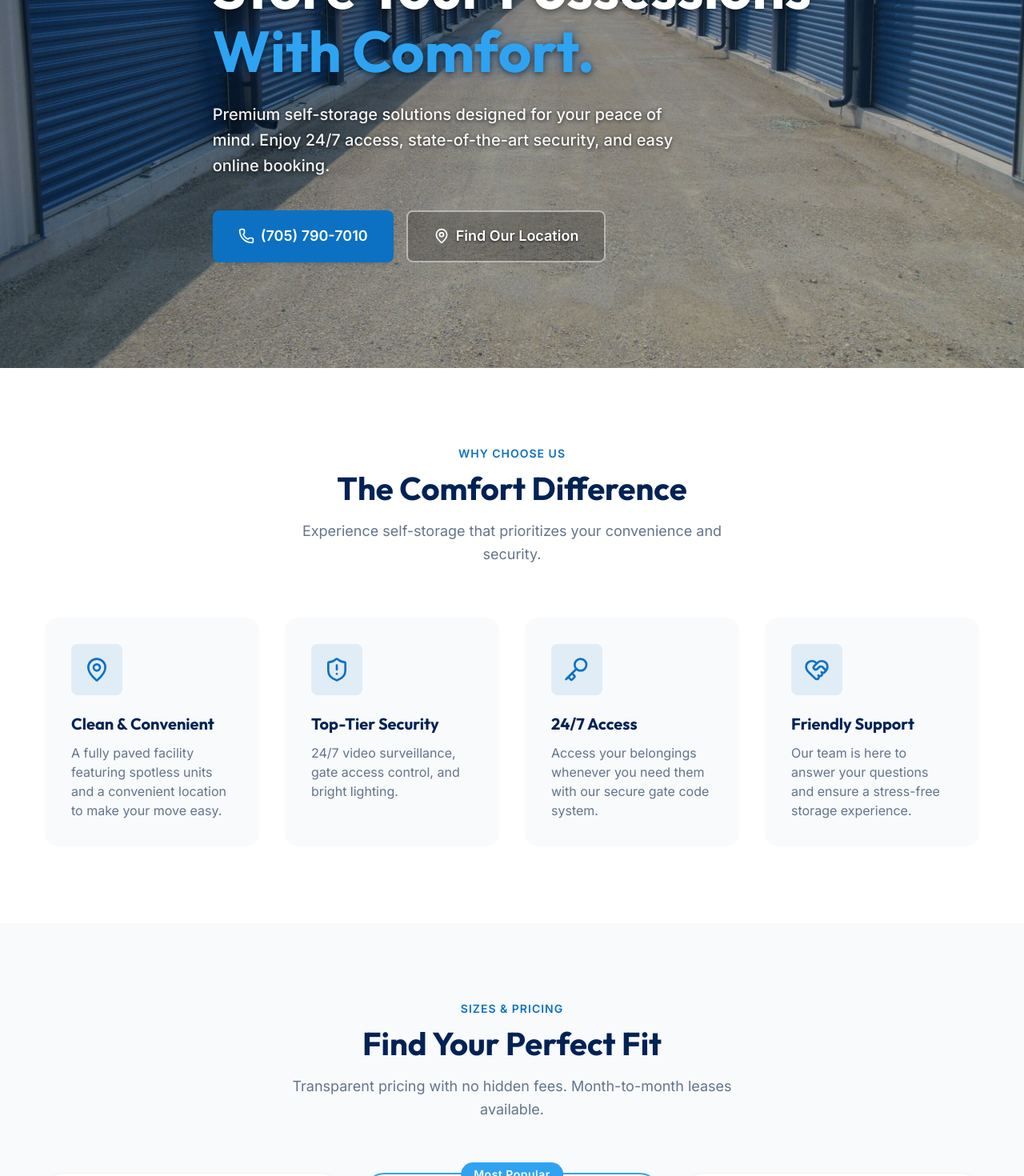
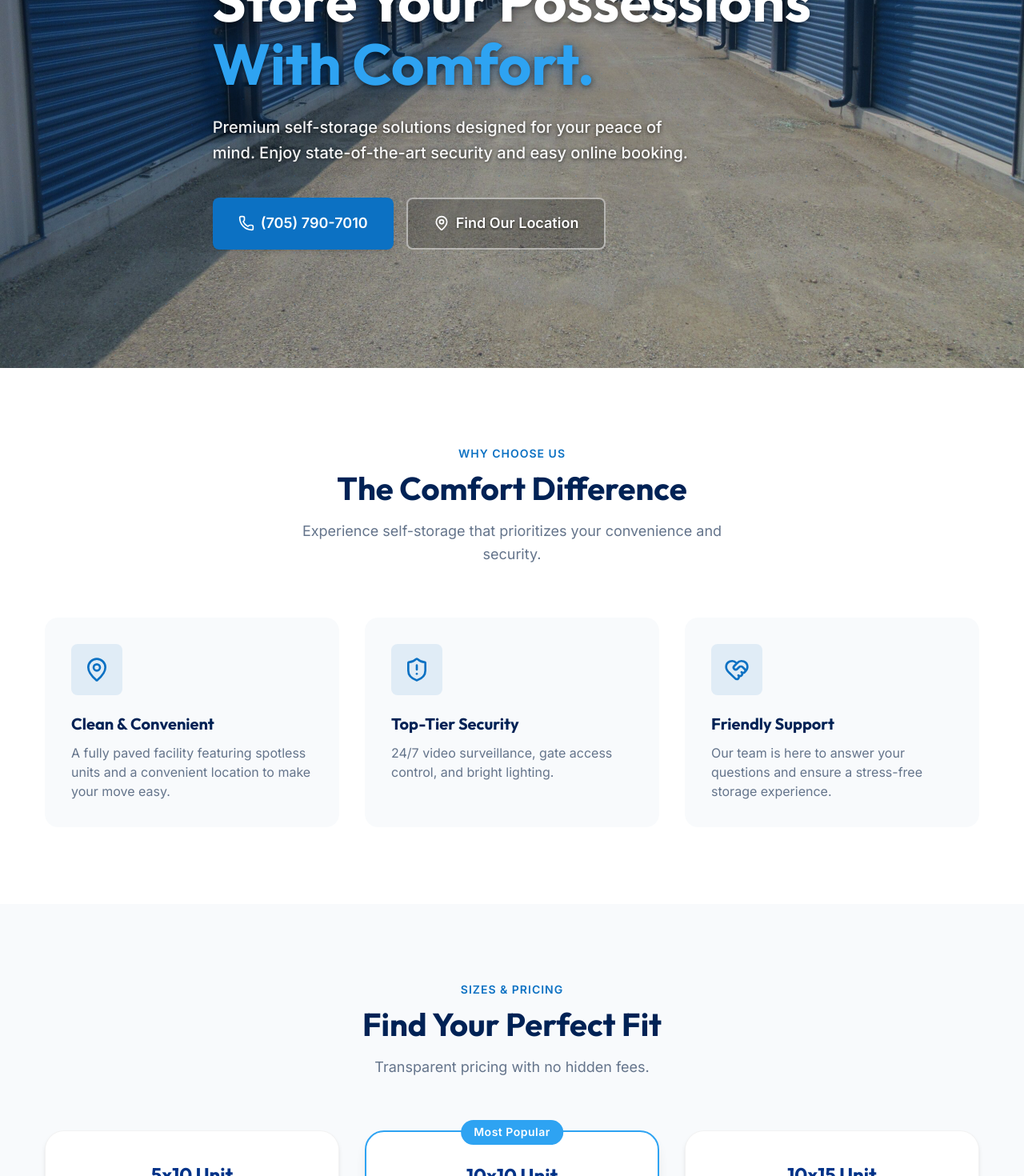
Before and after one commit to GregYaniw/comfort-self-storage, a React (Vite) app: page / in a window 1280 px wide. Shown: the part 340-1810 px from the top of the page at 80% size. Built offline with nearby package versions, Linux system fonts and the light colour scheme.

Commit message:
made wording changes

```diff
--- a/src/components/Features.jsx
+++ b/src/components/Features.jsx
@@ -13,11 +13,7 @@ const featureList = [
     title: 'Top-Tier Security',
     description: '24/7 video surveillance, gate access control, and bright lighting.'
   },
-  {
-    icon: <Key size={32} />,
-    title: '24/7 Access',
-    description: 'Access your belongings whenever you need them with our secure gate code system.'
-  },
+
   {
     icon: <HeartHandshake size={32} />,
     title: 'Friendly Support',
--- a/src/components/Footer.jsx
+++ b/src/components/Footer.jsx
@@ -16,7 +16,7 @@ const Footer = () => {
               </a>
             </div>
             <p className="footer-desc">
-              Store Your Possessions With Comfort. Premium, secure, and climate-controlled self-storage solutions.
+              Store Your Possessions With Comfort. Premium, secure self-storage solutions.
             </p>
             <div className="social-links">
               <a href="sms:+17057907010" className="social-icon"><MessageCircle size={20} /></a>
@@ -28,7 +28,6 @@ const Footer = () => {
               <ul className="office-hours">
                 <li style={{ display: 'flex', gap: '2rem' }}><span>Mon - Sun:</span> <span>7:30 AM - 8:00 PM</span></li>
               </ul>
-              <div className="access-hours">Gate Access: 24/7</div>
             </div>
           </div>
 
--- a/src/components/Hero.jsx
+++ b/src/components/Hero.jsx
@@ -24,7 +24,7 @@ const Hero = () => {
 
           <p className="hero-description delay-300">
             Premium self-storage solutions designed for your peace of mind.
-            Enjoy 24/7 access, state-of-the-art security, and easy online booking.
+            Enjoy state-of-the-art security and easy online booking.
           </p>
 
           <div className="hero-actions delay-300">
--- a/src/components/Pricing.jsx
+++ b/src/components/Pricing.jsx
@@ -48,7 +48,7 @@ const Pricing = () => {
         <div className="section-header text-center animate-fade-in">
           <span className="subtitle">Sizes & Pricing</span>
           <h2>Find Your Perfect Fit</h2>
-          <p className="section-desc">Transparent pricing with no hidden fees. Month-to-month leases available.</p>
+          <p className="section-desc">Transparent pricing with no hidden fees.</p>
         </div>
 
         <div className="pricing-grid">
--- a/src/components/Testimonials.jsx
+++ b/src/components/Testimonials.jsx
@@ -30,7 +30,7 @@ const Testimonials = () => {
         <div className="section-header text-center animate-fade-in">
           <span className="subtitle">Reviews</span>
           <h2>What Our Customers Say</h2>
-          <p className="section-desc">Don't just take our word for it. Read why thousands trust us with their belongings.</p>
+          <p className="section-desc">Don't just take our word for it. Read why many trust us with their belongings.</p>
         </div>
 
         <div className="testimonials-grid">
```
